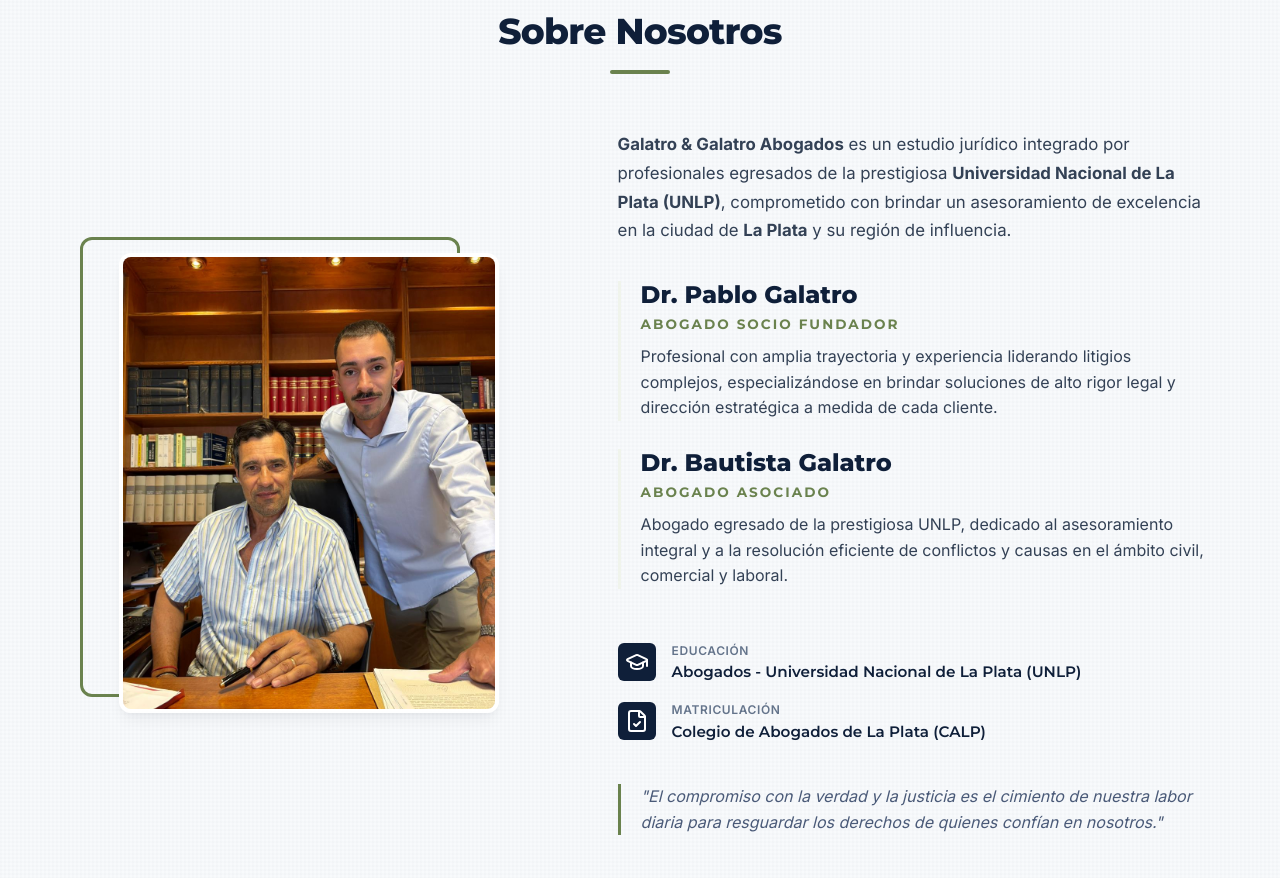
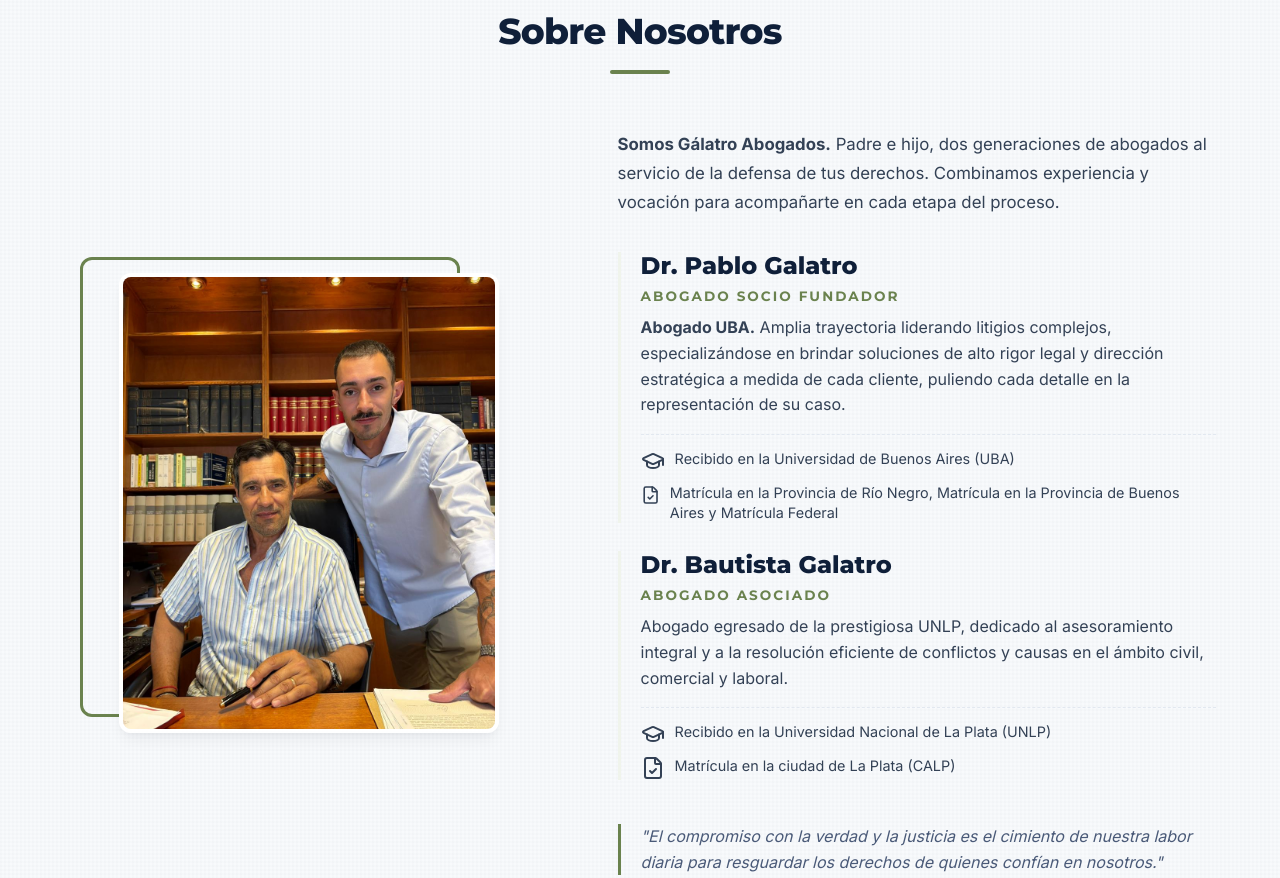
Before and after one commit to tomsonArrua7/bautiabogado, a website: page public/index.html in a window 1280 px wide. Shown: the part 843-1721 px from the top of the page. Drawn offline with nearby package versions, Linux system fonts and the light colour scheme.

Commit message:
feat: simplify hero badge, update team bios, and integrate distinct credentials inside cards for Pablo and Bautista

```diff
--- a/public/css/style.css
+++ b/public/css/style.css
@@ -624,50 +624,30 @@
   line-height: 1.6;
 }
 
-.profile-credentials {
-  margin: 24px 0;
+.member-meta {
+  margin-top: 16px;
   display: flex;
   flex-direction: column;
-  gap: 16px;
+  gap: 10px;
+  border-top: 1px dashed var(--border-color);
+  padding-top: 14px;
 }
 
-.credential-item {
+.meta-item {
   display: flex;
   align-items: flex-start;
-  gap: 16px;
+  gap: 10px;
+  font-size: 0.9rem;
+  color: var(--text-main);
+  line-height: 1.4;
 }
 
-.credential-icon {
-  background-color: var(--primary-navy);
-  color: var(--bg-white);
-  width: 38px;
-  height: 38px;
-  border-radius: 6px;
-  display: flex;
-  align-items: center;
-  justify-content: center;
+.meta-item i {
+  width: 16px;
+  height: 16px;
+  color: var(--accent-color);
   flex-shrink: 0;
-  margin-top: 2px;
-}
-
-.credential-icon i {
-  width: 18px;
-  height: 18px;
-}
-
-.credential-label {
-  font-size: 0.75rem;
-  text-transform: uppercase;
-  letter-spacing: 0.05em;
-  color: var(--text-muted);
-  font-weight: 600;
-}
-
-.credential-val {
-  font-family: var(--font-heading);
-  font-size: 0.95rem;
-  font-weight: 600;
-  color: var(--primary-navy);
+  margin-top: 3px;
 }
 
 .profile-quote {
--- a/public/index.html
+++ b/public/index.html
@@ -60,7 +60,7 @@
       <div class="hero-background"></div>
       <div class="container hero-container">
         <div class="hero-content">
-          <span class="hero-badge">Estudio Jurídico Profesional</span>
+          <span class="hero-badge">Estudio Jurídico</span>
           <h1 class="hero-title">Soluciones Legales con Compromiso y Rigor Profesional</h1>
           <p class="hero-subtitle">Asesoría jurídica personalizada y representación eficaz. Orientación clara para defender tus derechos y resolver tus conflictos legales.</p>
           <div class="hero-actions">
@@ -104,7 +104,7 @@
 
           <div class="profile-info">
             <p class="profile-text">
-              <strong>Galatro & Galatro Abogados</strong> es un estudio jurídico integrado por profesionales egresados de la prestigiosa <strong>Universidad Nacional de La Plata (UNLP)</strong>, comprometido con brindar un asesoramiento de excelencia en la ciudad de <strong>La Plata</strong> y su región de influencia.
+              <strong>Somos Gálatro Abogados.</strong> Padre e hijo, dos generaciones de abogados al servicio de la defensa de tus derechos. Combinamos experiencia y vocación para acompañarte en cada etapa del proceso.
             </p>
 
             <div class="team-members">
@@ -113,8 +113,18 @@
                 <span class="member-name">Dr. Pablo Galatro</span>
                 <br><span class="member-role">Abogado Socio Fundador</span>
                 <p class="member-desc">
-                  Profesional con amplia trayectoria y experiencia liderando litigios complejos, especializándose en brindar soluciones de alto rigor legal y dirección estratégica a medida de cada cliente.
+                  <strong>Abogado UBA.</strong> Amplia trayectoria liderando litigios complejos, especializándose en brindar soluciones de alto rigor legal y dirección estratégica a medida de cada cliente, puliendo cada detalle en la representación de su caso.
                 </p>
+                <div class="member-meta">
+                  <div class="meta-item">
+                    <i data-lucide="graduation-cap"></i>
+                    <span>Recibido en la Universidad de Buenos Aires (UBA)</span>
+                  </div>
+                  <div class="meta-item">
+                    <i data-lucide="file-check"></i>
+                    <span>Matrícula en la Provincia de Río Negro, Matrícula en la Provincia de Buenos Aires y Matrícula Federal</span>
+                  </div>
+                </div>
               </div>
 
               <!-- Bautista Galatro - Abogado Asociado -->
@@ -124,27 +134,15 @@
                 <p class="member-desc">
                   Abogado egresado de la prestigiosa UNLP, dedicado al asesoramiento integral y a la resolución eficiente de conflictos y causas en el ámbito civil, comercial y laboral.
                 </p>
-              </div>
-            </div>
-
-            <div class="profile-credentials">
-              <div class="credential-item">
-                <div class="credential-icon">
-                  <i data-lucide="graduation-cap"></i>
-                </div>
-                <div>
-                  <p class="credential-label">Educación</p>
-                  <p class="credential-val">Abogados - Universidad Nacional de La Plata (UNLP)</p>
-                </div>
-              </div>
-
-              <div class="credential-item">
-                <div class="credential-icon">
-                  <i data-lucide="file-check"></i>
-                </div>
-                <div>
-                  <p class="credential-label">Matriculación</p>
-                  <p class="credential-val">Colegio de Abogados de La Plata (CALP)</p>
+                <div class="member-meta">
+                  <div class="meta-item">
+                    <i data-lucide="graduation-cap"></i>
+                    <span>Recibido en la Universidad Nacional de La Plata (UNLP)</span>
+                  </div>
+                  <div class="meta-item">
+                    <i data-lucide="file-check"></i>
+                    <span>Matrícula en la ciudad de La Plata (CALP)</span>
+                  </div>
                 </div>
               </div>
             </div>
```
